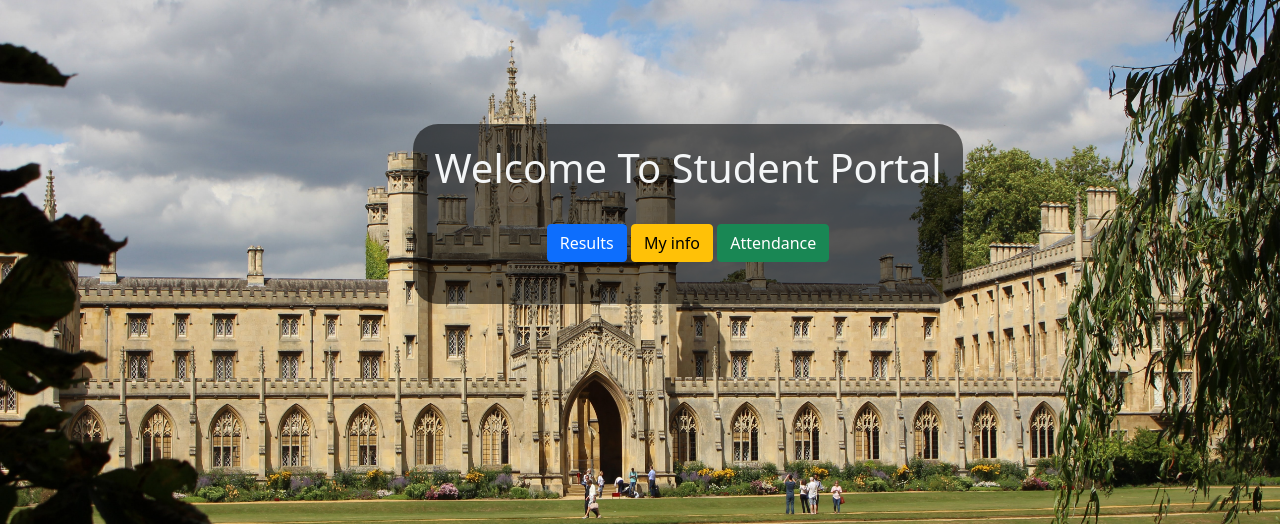
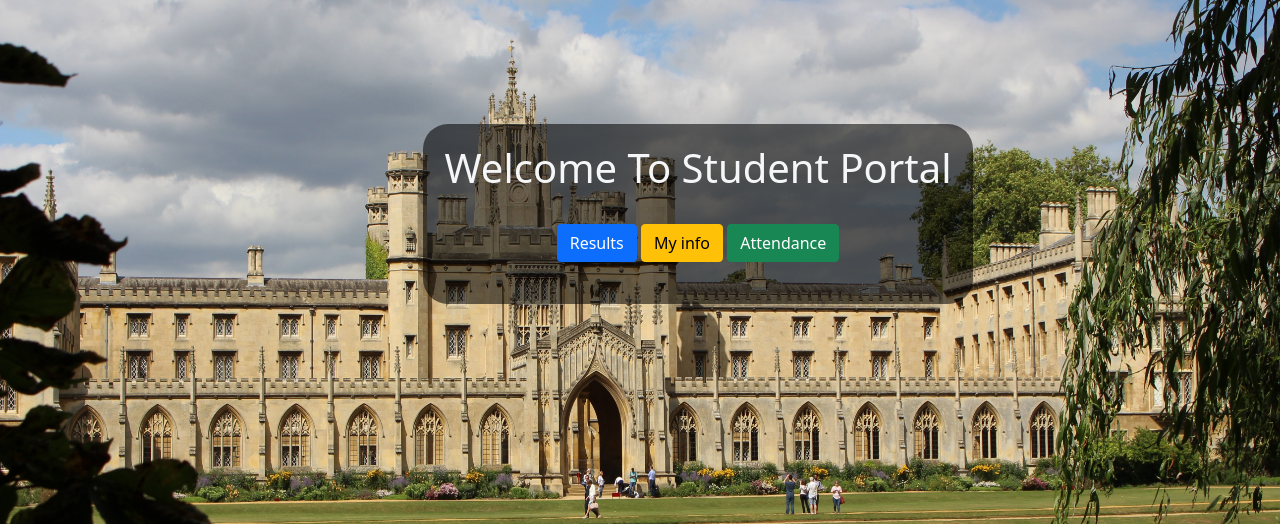
Before and after one commit to yathin017/Student-Report-Portal-Django, a Django app: page / in a window 1280 px wide. Shown: the part 66-590 px from the top of the page. Run offline with Django 3.2, Linux system fonts and the light colour scheme.

Commit message:
Update home.html

```diff
--- a/templates/home.html
+++ b/templates/home.html
@@ -100,8 +100,8 @@
     {% endif %}
     {% block body %}
     <center>
-    <div class="container-fluid" style=" margin-right: 50px;">
-        <div class="backimg" style=" margin-right: 30px;">
+    <div class="container-fluid">
+        <div class="backimg">
             <div class="row" style=" margin-right: 1px; margin-left: 1px;">
                 <div class="col-md-4 col-sm-4 col-xs-12"></div>
                 <div class="col-md-4 col-sm-4 col-xs-12"><br><br><br><br><br><br>
```
